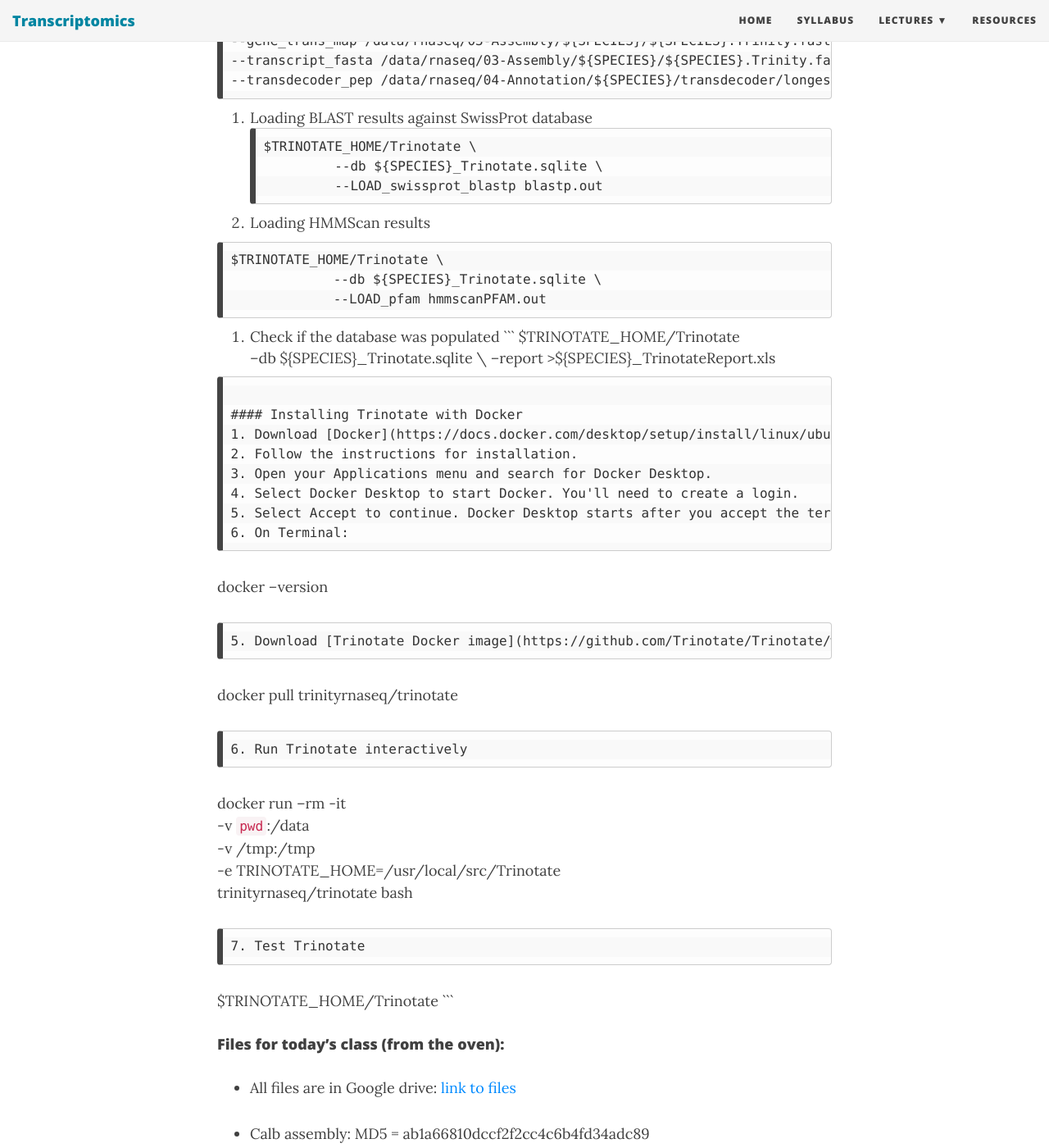
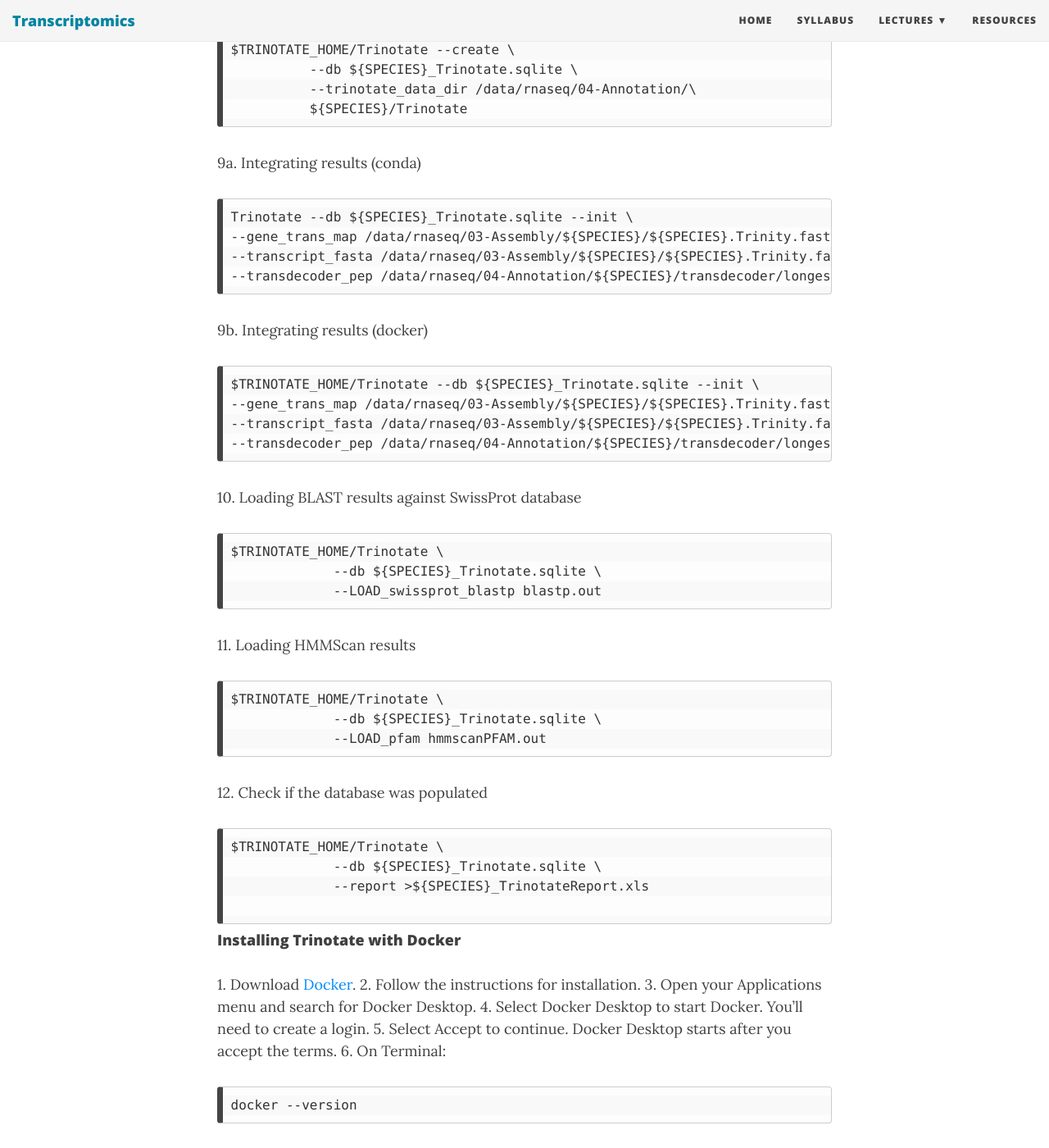
Before and after one commit to tttorres/transcriptomics, a Jekyll site: the page built from _posts/2025-01-28-Day04.md, in a window 1280 px wide and 1400 px high, scrolled down 3694 px. Shown: the whole window at 82% size. Built offline with Jekyll 4.4.1, drawn with Linux system fonts in a browser that asks for light colours; nearby versions of some CDN libraries; some of the changed text lies outside the part shown.

Commit message:
Update 2025-01-28-Day04.md

````diff
--- a/_posts/2025-01-28-Day04.md
+++ b/_posts/2025-01-28-Day04.md
@@ -15,13 +15,13 @@ title: Day 04
 
 #### Downloading databases for today's activities
 
-1. Create a new folder and navigate to it
+1\. Create a new folder and navigate to it
 
 ```
 mkdir ~/rnaseq/00-Databases/
 ```
 
-2. Download databases
+2\. Download databases
 
 ```
 wget https://ftp.uniprot.org/pub/databases/uniprot/current_release/knowledgebase/complete/uniprot_sprot.fasta.gz
@@ -91,30 +91,31 @@ VSGTVALGDVFPNSFGKRRKRDLQNVTDLCCKSGGCTYRELLQYCKG
 
 #### Annotating the assembled transcripts
 
-1. Activate conda environment
+1\. Activate conda environment
 ```
 source ~/miniconda3/bin/activate
 conda activate annotation
 ```
 
-2. Setting basename
+2\. Setting basename
 ```
 # Basename
 SPECIES="Chom"
 ```
-3. Fixing our Trinity names
+
+3\. Fixing our Trinity names
 ```
 cd ~/rnaseq/03-Assembly/
 mv ${SPECIES}.trinity.fasta.Trinity.fasta ${SPECIES}.Trinity.fasta
 mv ${SPECIES}.trinity.fasta.Trinity.fasta.gene_trans_map ${SPECIES}.Trinity.fasta.gene_trans_map
 ```
 
-4. Running Transdecoder
+4\. Running Transdecoder
 ```
 TransDecoder.LongOrfs -t ~/rnaseq/03-Assembly/${SPECIES}.Trinity.fasta
 ```
 
-5. Prepare databases for BLAST and HMMER
+5\. Prepare databases for BLAST and HMMER
 ```
 cd ~/rnaseq/00-Databases/
 gunzip uniprot_sprot.fasta.gz
@@ -123,7 +124,7 @@ makeblastdb -in uniprot_sprot.fasta -dbtype prot
 hmmpress Pfam-A.hmm
 ```
 
-6. Search a protein database such as Swissprot (fast) or Uniref90 (slow but more comprehensive) using BLAST+
+6\. Search a protein database such as Swissprot (fast) or Uniref90 (slow but more comprehensive) using BLAST+
 ```
 cd ~/rnaseq/04-Annotation/
 blastp -query ${SPECIES}.Trinity.fasta.transdecoder_dir/longest_orfs.pep  \
@@ -131,14 +132,14 @@ blastp -query ${SPECIES}.Trinity.fasta.transdecoder_dir/longest_orfs.pep  \
        -outfmt 6 -evalue 1e-5 -num_threads 8 > blastp.out
 ```
 
-7. Search for functional domains using HMMER
+7\. Search for functional domains using HMMER
 ```
 hmmscan --cpu 8 --domtblout ${SPECIES}.hmmscanPFAM.out \
         ~/rnaseq/00-Databases/Pfam-A.hmm \
         ${SPECIES}.Trinity.fasta.transdecoder_dir/longest_orfs.pep
 ```
 
-8a. Prepare the Trinotate SQLite database in conda
+8a\. Prepare the Trinotate SQLite database in conda
 ```
 Trinotate --create \
           --db ${SPECIES}_Trinotate.sqlite \
@@ -146,7 +147,7 @@ Trinotate --create \
           ${SPECIES}/Trinotate
 ```
 
-8b. Prepare the Trinotate SQLite database in docker
+8b\. Prepare the Trinotate SQLite database in docker
 ```
 $TRINOTATE_HOME/Trinotate --create \
           --db ${SPECIES}_Trinotate.sqlite \
@@ -154,8 +155,7 @@ $TRINOTATE_HOME/Trinotate --create \
           ${SPECIES}/Trinotate
 ```
 
-9a. Integrating results (conda)
-
+9a\. Integrating results (conda)
 ```
 Trinotate --db ${SPECIES}_Trinotate.sqlite --init \
 --gene_trans_map /data/rnaseq/03-Assembly/${SPECIES}/${SPECIES}.Trinity.fasta.gene_trans_map \
@@ -163,8 +163,7 @@ Trinotate --db ${SPECIES}_Trinotate.sqlite --init \
 --transdecoder_pep /data/rnaseq/04-Annotation/${SPECIES}/transdecoder/longest_orfs.pep
 ```
 
-9b. Integrating results (docker)
-
+9b\. Integrating results (docker)
 ```
 $TRINOTATE_HOME/Trinotate --db ${SPECIES}_Trinotate.sqlite --init \
 --gene_trans_map /data/rnaseq/03-Assembly/${SPECIES}/${SPECIES}.Trinity.fasta.gene_trans_map \
@@ -172,21 +171,21 @@ $TRINOTATE_HOME/Trinotate --db ${SPECIES}_Trinotate.sqlite --init \
 --transdecoder_pep /data/rnaseq/04-Annotation/${SPECIES}/transdecoder/longest_orfs.pep
 ```
 
-10. Loading BLAST results against SwissProt database
+10\. Loading BLAST results against SwissProt database
 ```
 $TRINOTATE_HOME/Trinotate \
              --db ${SPECIES}_Trinotate.sqlite \
              --LOAD_swissprot_blastp blastp.out
 ```
 
-11. Loading HMMScan results
-
+11\. Loading HMMScan results
 ```
 $TRINOTATE_HOME/Trinotate \
              --db ${SPECIES}_Trinotate.sqlite \
              --LOAD_pfam hmmscanPFAM.out
 ```
-12. Check if the database was populated
+
+12\. Check if the database was populated
 ```
 $TRINOTATE_HOME/Trinotate \
              --db ${SPECIES}_Trinotate.sqlite \
@@ -195,20 +194,20 @@ $TRINOTATE_HOME/Trinotate \
 ```
 
 #### Installing Trinotate with Docker
-1. Download [Docker](https://docs.docker.com/desktop/setup/install/linux/ubuntu/).
-2. Follow the instructions for installation.
-3. Open your Applications menu and search for Docker Desktop.
-4. Select Docker Desktop to start Docker. You'll need to create a login.
-5. Select Accept to continue. Docker Desktop starts after you accept the terms.
-6. On Terminal:
+1\. Download [Docker](https://docs.docker.com/desktop/setup/install/linux/ubuntu/).
+2\. Follow the instructions for installation.
+3\. Open your Applications menu and search for Docker Desktop.
+4\. Select Docker Desktop to start Docker. You'll need to create a login.
+5\. Select Accept to continue. Docker Desktop starts after you accept the terms.
+6\. On Terminal:
 ```
 docker --version
 ```
-5. Download [Trinotate Docker image](https://github.com/Trinotate/Trinotate/wiki/TrinotateViaDocker):
+7\. Download [Trinotate Docker image](https://github.com/Trinotate/Trinotate/wiki/TrinotateViaDocker):
 ```
 docker pull trinityrnaseq/trinotate
 ```
-6. Run Trinotate interactively
+8\. Run Trinotate interactively
 ```
 docker run --rm -it \
                  -v `pwd`:/data \
@@ -216,7 +215,7 @@ docker run --rm -it \
                  -e TRINOTATE_HOME=/usr/local/src/Trinotate \
                  trinityrnaseq/trinotate bash
 ```
-7. Test Trinotate
+9\. Test Trinotate
 ```
 $TRINOTATE_HOME/Trinotate
 ```
````
